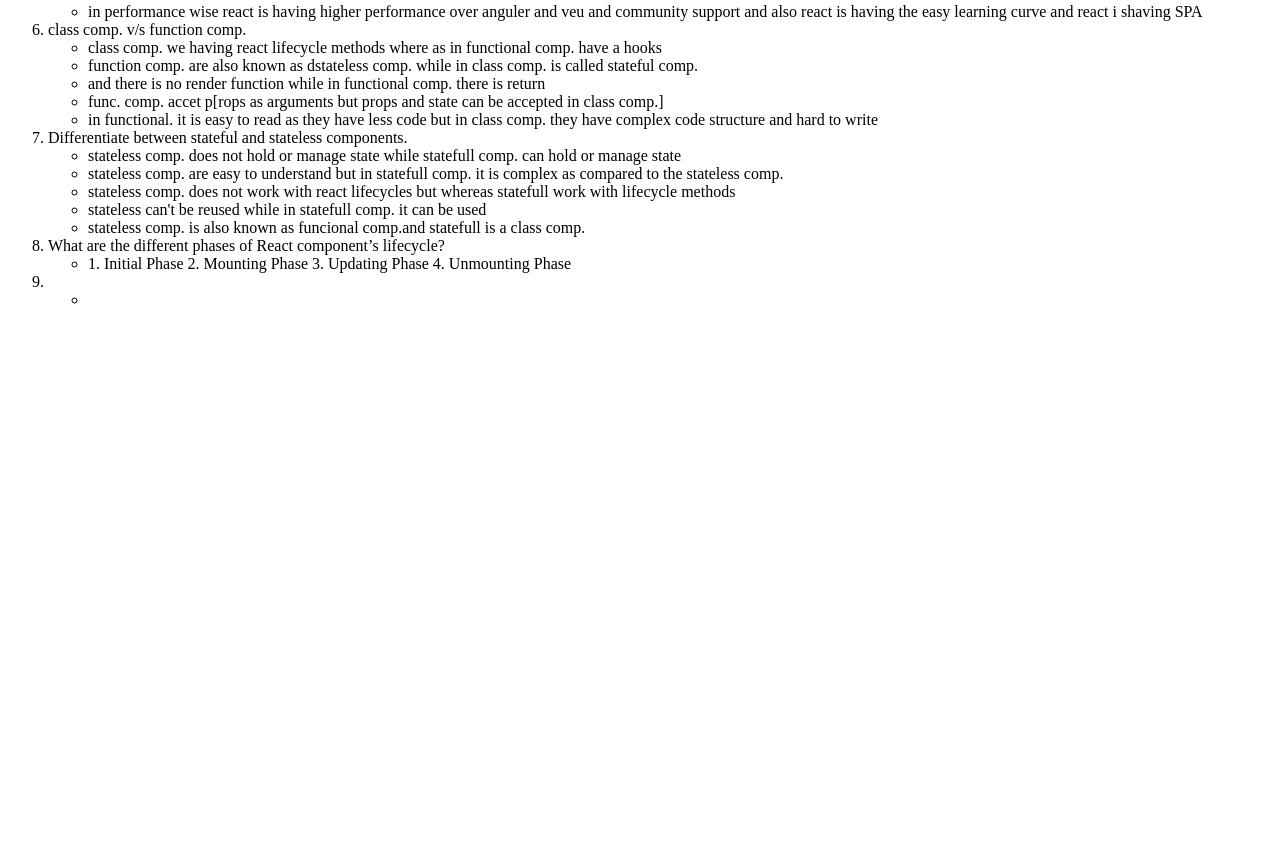
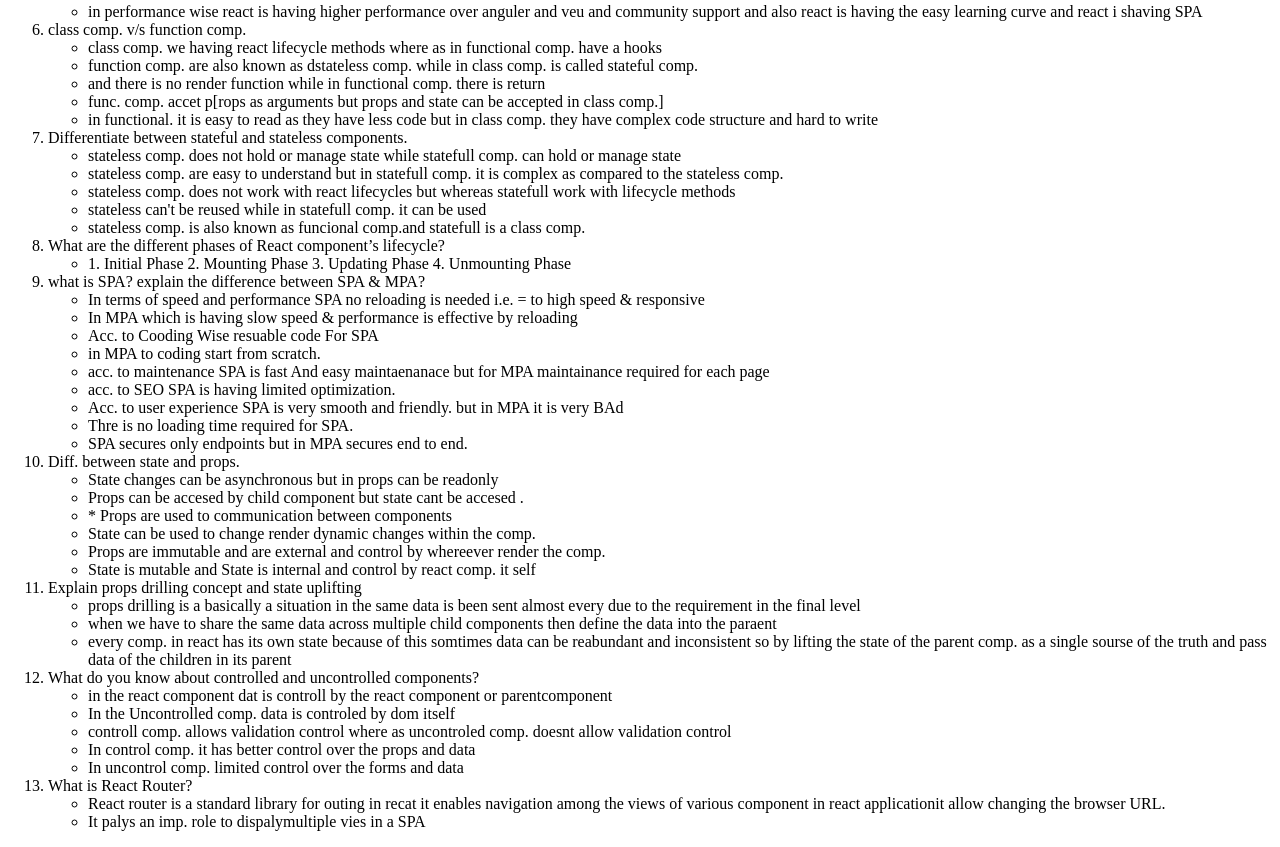
Before and after one commit to Akarshgu/reactinterviewques, a plain HTML site: page index.html in a window 1280 px wide. Shown: the part 571-1418 px from the top of the page. Before the commit the page ends 896 px from the top, so only its background shows below. Drawn offline with Linux system fonts and the light colour scheme.

Commit message:
Update index.html

```diff
--- a/index.html
+++ b/index.html
@@ -130,16 +130,96 @@
     4.	Unmounting Phase
 </li></ul>
 <li>
+    what is SPA? explain the difference between SPA & MPA?
+</li>
+<ul><li>
+In terms of speed and performance SPA no reloading is needed i.e. = to high speed & responsive
 
 </li>
+<li>
+    In MPA which is having slow speed & performance is effective by reloading
+</li>
+<li>
+    Acc. to  Cooding Wise resuable  code For SPA
+</li>
+<li>
+    in MPA to coding start from scratch.
+</li>
+<li>
+    acc. to maintenance SPA is fast And easy maintaenanace but for MPA maintainance required for each page
+</li>
+<li>
+    acc. to SEO SPA is having limited optimization.
+
+</li>
+<li>
+    Acc. to user experience SPA is very smooth and friendly. but in MPA it is very BAd
+
+</li>
+<li>
+    Thre is no loading time required for SPA.
+</li>
+<li>SPA secures only endpoints but in MPA secures end to end.</li>
+</ul>
+
+<li>Diff. between state and props.</li>
 <ul><li>
+State changes can be asynchronous but in props can be readonly
+</li>
+<li>
+    Props can be accesed by child component but state cant be accesed .
+</li>
+<li>* Props are used to communication between components</li>
+<li>
+    State can be used to change render dynamic changes within the comp.
+</li>
+<li>Props are immutable and are external and control by whereever render the comp.</li>
+<li>State is mutable and State is internal and control by react comp. it self</li>
 
 
-</li></ul>
+</ul>
+<li>
+    Explain props drilling concept and state uplifting
+</li>
+<ul><li>
+props drilling is a basically a situation in the same data is been sent
+almost every due to the requirement in the final level
+</li>
+<li>
+    when we have to share the same data across multiple child components then define the data into the paraent
+</li>
+<li>
+    every comp. in react has its own state because of this somtimes data can be  reabundant
+    and inconsistent so by lifting the state of the parent comp.
+    as a single sourse of the truth and pass data of the children in its parent
+</li>
 
+</ul>
 
+<li>What do you know about controlled and uncontrolled components?</li>
 
+<ul><li>
+in the react component dat is controll by the react component or parentcomponent
+</li>
+<li>
+    In the Uncontrolled comp. data is controled by dom itself
+</li>
+<li>controll comp. allows validation control where as uncontroled comp. doesnt allow validation control </li>
 
+<li>In control comp. it has better control over the props and data </li>
+<li>
+    In uncontrol comp. limited control over the forms and data
+</li>
+</ul>
+<li>What is React Router?</li>
+<ul><li>
+    React router is a standard library for outing in recat it enables
+    navigation among the views of various component in react applicationit allow changing the browser URL.
+</li>
+<li>
+It  palys an imp. role to dispalymultiple vies in a SPA
+</li>
+</ul>
 
 
 
```
